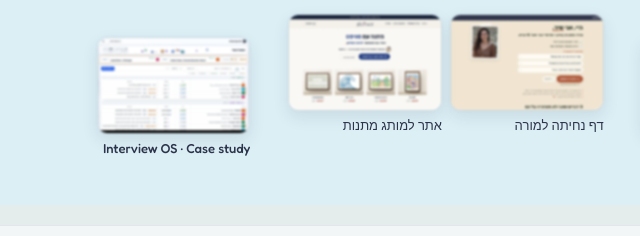
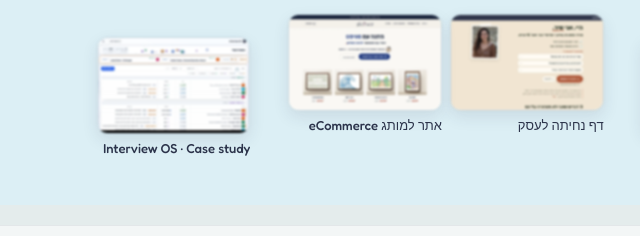
Before and after one commit to nimrodv10-arch/nimrod-showcase, a plain HTML site: page index.html in a window 1280 px wide. Shown: the part 1007-1243 px from the top of the page, 193-833 px from the left. Drawn offline with Linux system fonts and the light colour scheme; a web font is replaced by a local one.

Commit message:
Example labels: business landing page, eCommerce brand site
Co-Authored-By: Claude Opus 5.5 <noreply@anthropic.com>
Claude-Session: https://claude.ai/code/session_0111db7UG8ebnwzZUUMUR8SW

```diff
--- a/index.html
+++ b/index.html
@@ -1004,7 +1004,7 @@ body { margin: 0; padding: var(--space-5); }
       <p class="sc-lead">מה אפשר לבנות, ודוגמאות אמיתיות לכל אחד.</p>
       <ul class="sc-build fx-reveal">
         <li style="--c:#1F7FA6;--t:#DCEFF5"><div class="sv-pan" aria-hidden="true"><svg class="sv-ill" viewBox="0 0 160 100"><path d="M14 86c30 1 98-1 134 1"/><path d="M30 84V58M54 84V40M78 84V50M102 84V28" class="c" stroke-width="9"/><path d="M22 52c14-6 24-18 34-17s18 14 30 9 18-24 36-27" /><circle cx="122" cy="17" r="4.5" class="d"/></svg></div><div class="sv-bd"><h3>דשבורדים<i class="sv-dot"></i></h3><p>מתחבר לנתונים שכבר קיימים, ונבנה סביב ה־KPI והצרכים של העסק.</p><div class="sv-ex"><a href="tools/ua-dashboard/"><img src="assets/ua-dashboard.webp" alt="" width="960" height="600" loading="lazy"><span>דשבורד קמפיינים</span></a><a href="tools/shir-board/"><img src="assets/shir-board.webp" alt="" width="960" height="600" loading="lazy"><span>לוח מדידה</span></a></div></div></li>
-        <li style="--c:#2E8A5E;--t:#DDF0E4"><div class="sv-pan" aria-hidden="true"><svg class="sv-ill" viewBox="0 0 160 100"><path d="M40 10c26-1 54 1 80 0 1 26-1 54 1 80-28 1-54-1-81 0-1-27 1-53 0-80Z"/><path d="M52 26c18 0 38 1 56-1M52 38c12 1 24 0 36 1"/><path d="M58 58c14-1 30 1 44 0 1 6-1 11 0 15-15 1-30-1-44 0-1-5 1-10 0-15Z" class="c"/><path d="M104 70l14 8-6 2-3 7Z" class="i"/></svg></div><div class="sv-bd"><h3>דפי נחיתה<i class="sv-dot"></i></h3><p>דף לפעולה אחת, עם מדידה של כל שלב במשפך.</p><div class="sv-ex"><a href="tools/shir-landing/"><img src="assets/shir-landing.webp" alt="" width="960" height="600" loading="lazy"><span>דף נחיתה למורה</span></a><a href="https://plotwist-art.netlify.app/" target="_blank" rel="noopener"><img src="assets/plotwist.webp" alt="" width="960" height="600" loading="lazy"><span>אתר למותג מתנות</span></a></div></div></li>
+        <li style="--c:#2E8A5E;--t:#DDF0E4"><div class="sv-pan" aria-hidden="true"><svg class="sv-ill" viewBox="0 0 160 100"><path d="M40 10c26-1 54 1 80 0 1 26-1 54 1 80-28 1-54-1-81 0-1-27 1-53 0-80Z"/><path d="M52 26c18 0 38 1 56-1M52 38c12 1 24 0 36 1"/><path d="M58 58c14-1 30 1 44 0 1 6-1 11 0 15-15 1-30-1-44 0-1-5 1-10 0-15Z" class="c"/><path d="M104 70l14 8-6 2-3 7Z" class="i"/></svg></div><div class="sv-bd"><h3>דפי נחיתה<i class="sv-dot"></i></h3><p>דף לפעולה אחת, עם מדידה של כל שלב במשפך.</p><div class="sv-ex"><a href="tools/shir-landing/"><img src="assets/shir-landing.webp" alt="" width="960" height="600" loading="lazy"><span>דף נחיתה לעסק</span></a><a href="https://plotwist-art.netlify.app/" target="_blank" rel="noopener"><img src="assets/plotwist.webp" alt="" width="960" height="600" loading="lazy"><span>אתר למותג eCommerce</span></a></div></div></li>
         <li style="--c:#5B6B78;--t:#E5E9EC"><div class="sv-pan" aria-hidden="true"><svg class="sv-ill" viewBox="0 0 160 100"><path d="M14 14c1 24-1 50 1 74M60 14c-1 25 1 49 0 74M106 14c1 24-1 50 0 74M150 14c-1 25 1 49 0 74"/><path d="M22 24c10 0 20 1 30-1 1 5-1 10 0 14-10 1-20-1-30 0Z" class="c"/><path d="M22 46c10 1 20-1 30 0 0 5 0 9 1 14-11 0-21 1-31-1Z"/><path d="M68 24c10 1 20-1 30 0 0 5 1 9-1 14-10 0-19 1-29 0Z" class="c"/><path d="M114 24c10 0 19 1 29-1 1 5-1 10 0 14-10 1-19-1-29 0Z"/><path d="M118 31l4 4 8-8" class="d2"/></svg></div><div class="sv-bd"><h3>כלים לניהול עבודה<i class="sv-dot"></i></h3><p>במקום גיליון שגדל מדי: סטטוסים, תזכורות ואוטומציות.</p><div class="sv-ex"><a href="tools/interview-os/"><img src="assets/interview-os.webp" alt="" width="960" height="600" loading="lazy"><span>Interview OS · Case study</span></a></div></div></li>
       </ul>
       <div class="sc-steps">
```
